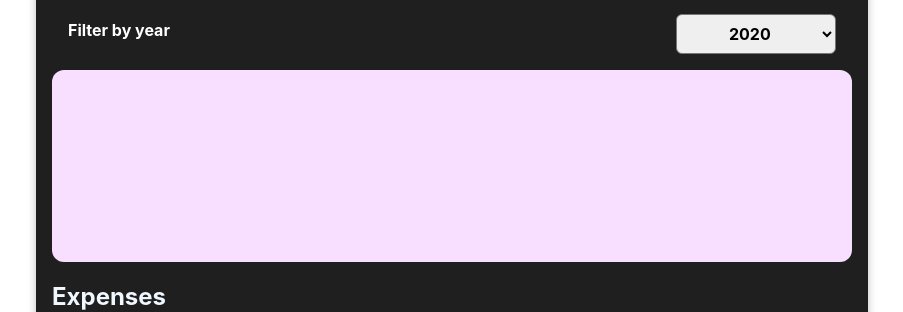
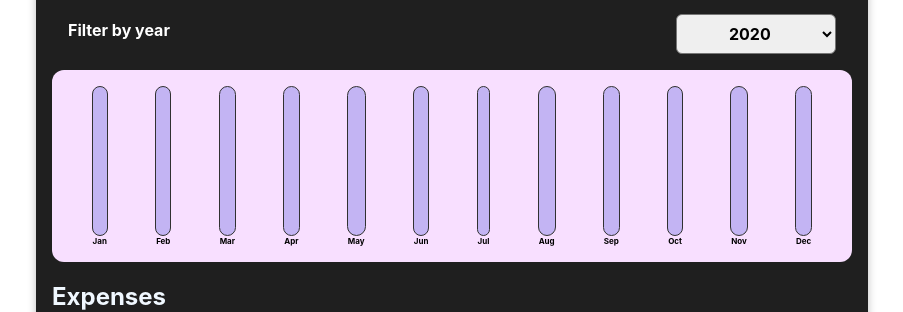
Before and after one commit to AmitElrom/Expense-Tracker, a React (Create React App) app: page / in a window 1280 px wide. Shown: the part 237-549 px from the top of the page, without its empty margins (188-1091 px from the left). Built offline with nearby package versions, Linux system fonts and the light colour scheme; no server answers.

Commit message:
building chart

```diff
--- a/src/components/Chart General/Chart Bar/ChartBar.js
+++ b/src/components/Chart General/Chart Bar/ChartBar.js
@@ -1,13 +1,20 @@
 import React from 'react'
 import './ChartBar.css'
 
-const ChartBar = () => {
+const ChartBar = ({ label, value, maxValue }) => {
+
+    let barFillHeight = '0%'
+
+    if (maxValue > 0) {
+        barFillHeight = Math.round((value / maxValue) * 100) + '%'
+    }
+
     return (
         <div className='chart-bar'>
             <div className='chart-bar__inner'>
-                <div className='chart-bar__fill'></div>
+                <div className='chart-bar__fill' style={{ height: barFillHeight }} ></div>
             </div>
-            <div className='chart-bar__label'></div>
+            <div className='chart-bar__label'>{label}</div>
         </div>
     )
 }
--- a/src/components/Chart General/Chart/Chart.js
+++ b/src/components/Chart General/Chart/Chart.js
@@ -4,11 +4,23 @@ import ChartBar from '../Chart Bar/ChartBar'
 
 const Chart = ({ dataPoints }) => {
 
-    // dataPoints represents an array (with 12 items) of total expense in particular month.
+    // max expense on the year
+    const values = dataPoints.map(dataPoint => dataPoint.value)
+    let maxValue = Math.max(...values)
 
+    const dataPointsBars = dataPoints.map(dataPoint => {
+        return <ChartBar
+            key={dataPoint.label}
+            value={dataPoint.value}
+            maxValue={maxValue}
+            label={dataPoint.label}
+        />
+    })
 
     return (
-        <div className='chart'></div>
+        <div className='chart'>
+            {dataPointsBars}
+        </div>
     )
 }
 
--- /dev/null
+++ b/src/components/Chart General/Expenses Chart/ExpensesChart.js
@@ -0,0 +1,24 @@
+import React from 'react'
+
+import Chart from '../Chart/Chart'
+
+const ExpensesChart = ({ filteredExpenses }) => {
+
+    const chartDataPoints = Array.from({ length: 12 }, (item, i) => {
+        return {
+            label: new Date(0, i).toLocaleString('en-US', { month: 'short' }),
+            value: 0
+        }
+    });
+
+    for (let expense of filteredExpenses) {
+        let date = new Date(expense.date)
+        let expenseMonth = date.getMonth() // Jan is 0, Feb is 1, etc.
+
+        chartDataPoints[expenseMonth].value += expense.amount
+    }
+
+    return <Chart dataPoints={chartDataPoints} />
+}
+
+export default ExpensesChart
--- a/src/components/Expenses General/Expenses List/ExpensesList.js
+++ b/src/components/Expenses General/Expenses List/ExpensesList.js
@@ -2,7 +2,7 @@ import React from 'react'
 import './ExpensesList.css'
 import ExpenseItem from '../Expense Item/ExpenseItem'
 
-const ExpensesList = ({ filteredExpenses }) => {
+const ExpensesList = ({ filteredExpenses, monthsHandler }) => {
 
 
     if (filteredExpenses.length === 0) {
@@ -13,34 +13,6 @@ const ExpensesList = ({ filteredExpenses }) => {
         return <ExpenseItem key={expense._id} expense={expense} />
     })
 
-    const months = Array.from({ length: 12 }, (item, i) => {
-        return {
-            monthName: new Date(0, i).toLocaleString('en-US', { month: 'short' }),
-            totalExpenses: 0
-        }
-    });
-
-    let yearExpenses = 0;
-    filteredExpenses.forEach(expense => {
-        yearExpenses += expense.amount
-    })
-
-    const monthsData = months.forEach(month => {
-        filteredExpenses.forEach(expense => {
-
-            let date = new Date(expense.date)
-            let monthShort = date.toLocaleString('en-US', { month: 'short' })
-
-            if (month.monthName === monthShort) {
-                month.totalExpenses = month.totalExpenses + expense.amount
-            }
-        })
-    })
-
-    const monthsAllData = { monthsData, yearExpenses }
-
-    console.log(monthsAllData);
-
     return (
         <div>
             <ul className='expenses-list' >{expensesContent}</ul>
--- a/src/components/Expenses General/Expenses/Expenses.js
+++ b/src/components/Expenses General/Expenses/Expenses.js
@@ -1,6 +1,6 @@
 import React, { useState } from 'react'
 import ExpensesFilter from '../Expense Filter/ExpensesFilter'
-import Chart from '../../Chart General/Chart/Chart'
+import ExpensesChart from '../../Chart General/Expenses Chart/ExpensesChart'
 import ExpensesList from '../Expenses List/ExpensesList'
 import './Expenses.css'
 import Card from '../../UI/Card/Card'
@@ -25,7 +25,7 @@ const Expenses = ({ expenses: expensesFromApp }) => {
     return (
         <Card className='expenses' >
             <ExpensesFilter year={filteredYear} onSelectYear={selectedYearHandler} />
-            <Chart />
+            <ExpensesChart filteredExpenses={filteredExpenses} />
             <h2>Expenses</h2>
             <ExpensesList filteredExpenses={filteredExpenses} />
         </Card>
```
